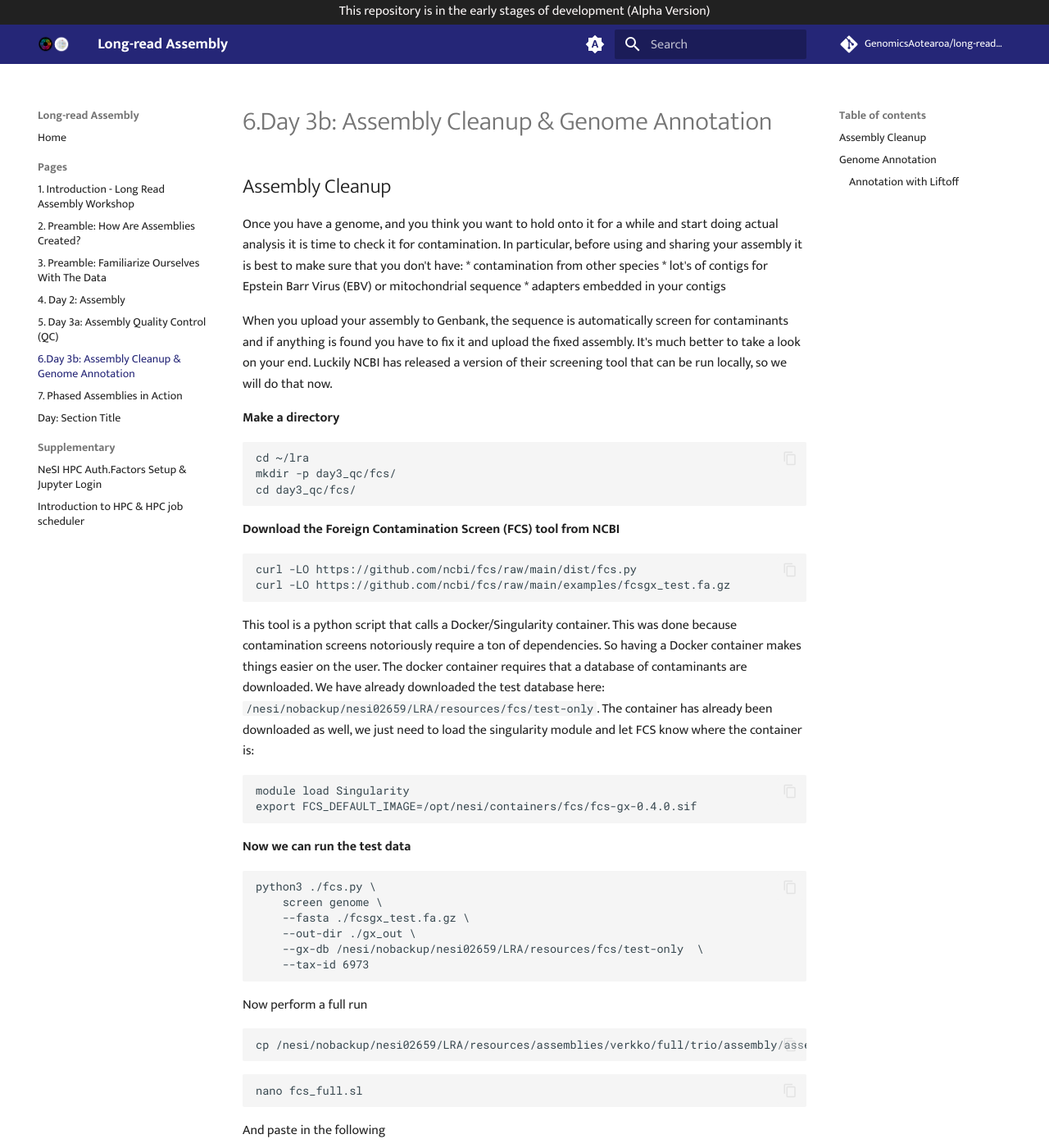
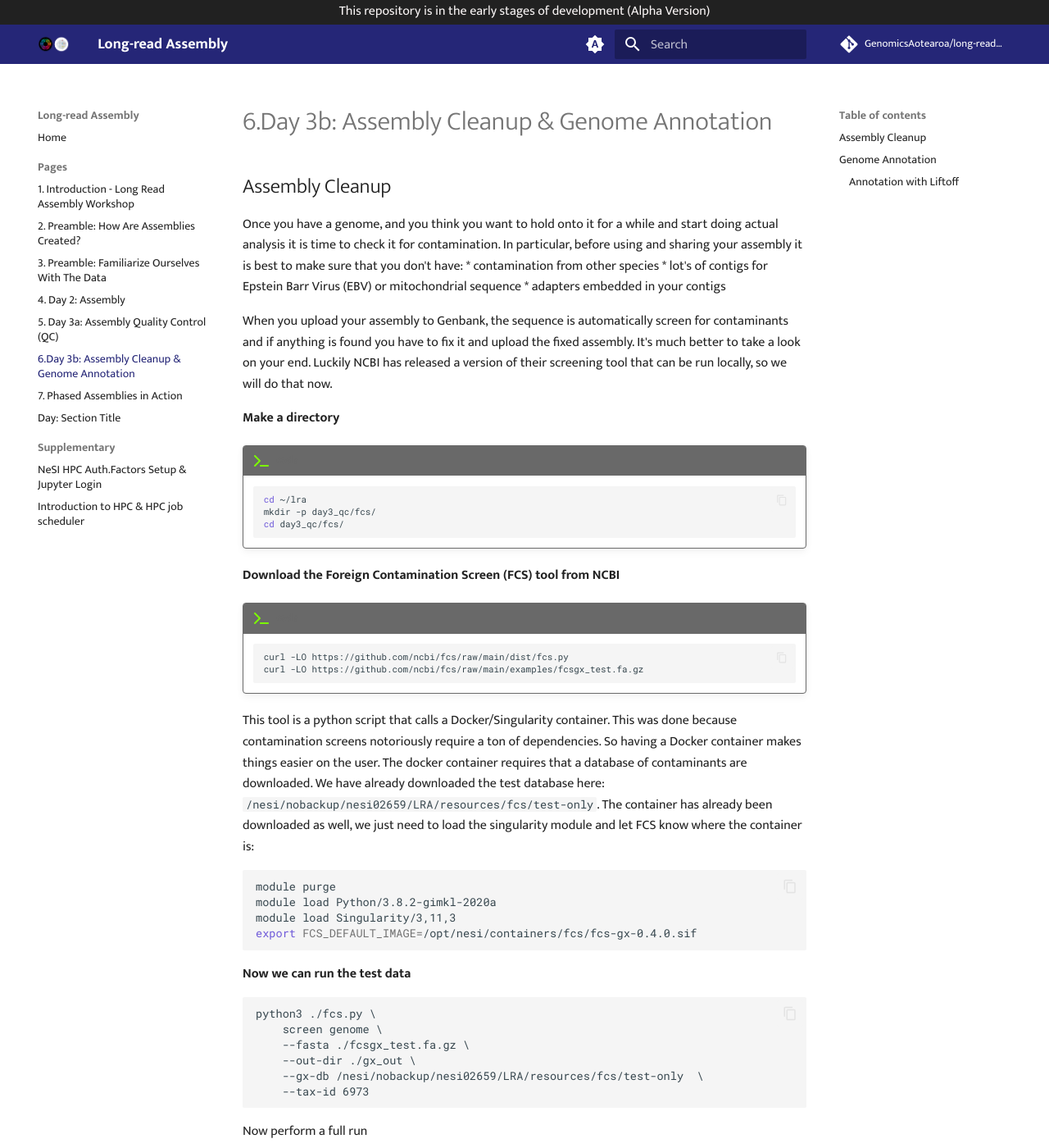
Before and after one commit to GenomicsAotearoa/long-read-assembly, an MkDocs documentation site: the page built from docs/pages/day3b_assembly_cleanup_annotation.md, in a window 1280 px wide and 1400 px high. Shown: the whole window at 82% size. Built offline with MkDocs 1.6.1 and Material for MkDocs 9.7.7, drawn with Linux system fonts in a browser that asks for light colours; comment, search, counter and statistics services are not loaded.

Commit message:
update singularity version

````diff
--- a/docs/pages/day3b_assembly_cleanup_annotation.md
+++ b/docs/pages/day3b_assembly_cleanup_annotation.md
@@ -10,22 +10,31 @@ Once you have a genome, and you think you want to hold onto it for a while and s
 When you upload your assembly to Genbank, the sequence is automatically screen for contaminants and if anything is found you have to fix it and upload the fixed assembly. It's much better to take a look on your end. Luckily NCBI has released a version of their screening tool that can be run locally, so we will do that now.
 
 **Make a directory**
-```
-cd ~/lra
-mkdir -p day3_qc/fcs/
-cd day3_qc/fcs/
-```
+
+!!! terminal "code"
+
+    ```bash
+    cd ~/lra
+    mkdir -p day3_qc/fcs/
+    cd day3_qc/fcs/
+    ```
 
 **Download the Foreign Contamination Screen (FCS) tool from NCBI**
 
-```
-curl -LO https://github.com/ncbi/fcs/raw/main/dist/fcs.py
-curl -LO https://github.com/ncbi/fcs/raw/main/examples/fcsgx_test.fa.gz
-```
+!!! terminal "code"
+
+    ```bash
+    curl -LO https://github.com/ncbi/fcs/raw/main/dist/fcs.py
+    curl -LO https://github.com/ncbi/fcs/raw/main/examples/fcsgx_test.fa.gz
+    ```
 
 This tool is a python script that calls a Docker/Singularity container. This was done because contamination screens notoriously require a ton of dependencies. So having a Docker container makes things easier on the user. The docker container requires that a database of contaminants are downloaded. We have already downloaded the test database here: `/nesi/nobackup/nesi02659/LRA/resources/fcs/test-only`. The container has already been downloaded as well, we just need to load the singularity module and let FCS know where the container is:
-```
-module load Singularity
+
+
+```bash
+module purge
+module load Python/3.8.2-gimkl-2020a
+module load Singularity/3,11,3
 export FCS_DEFAULT_IMAGE=/opt/nesi/containers/fcs/fcs-gx-0.4.0.sif
 ```
 
````
